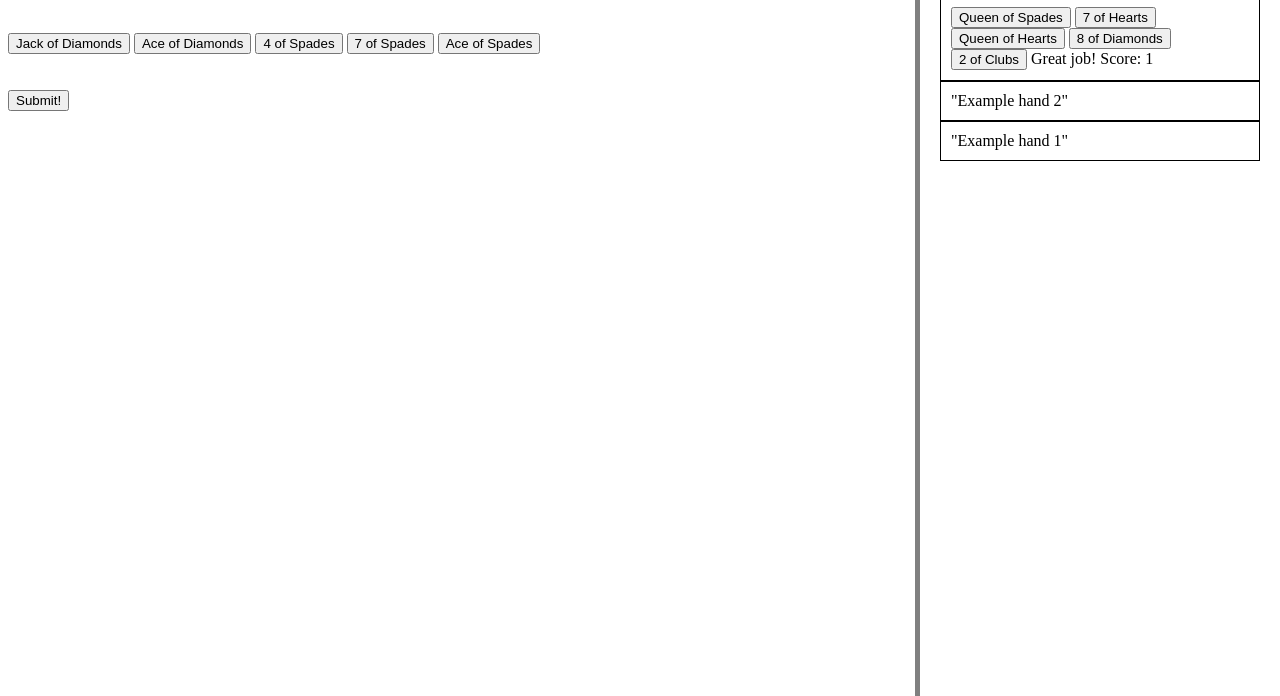
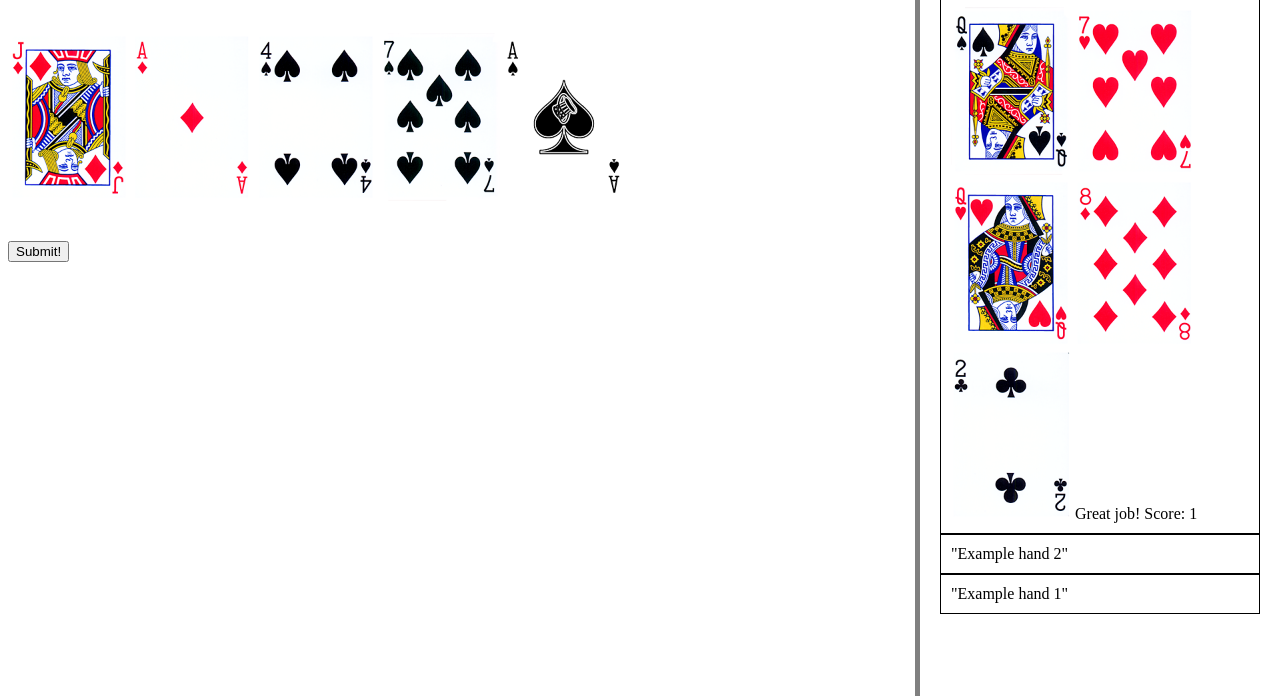
Before and after one commit to pelnik/Deuces-Wild, a website with bundled scripts: page public/index.html in a window 1280 px wide. Both pictures are taken after a click on the button "Submit!". Shown: the part 104-800 px from the top of the page. Built offline with nearby package versions, Linux system fonts and the light colour scheme.

Commit message:
Images added!! some image name corrections

```diff
--- a/public/deucesStyle.css
+++ b/public/deucesStyle.css
@@ -1,5 +1,5 @@
 .selectedCard {
-    border-color: #e7ee10;
+    border: 5px solid #e7ee10;
 }
 
 .correctCard {
@@ -29,3 +29,8 @@
     border: thin solid black;
     padding: 10px;
 }
+
+.cardImage {
+    width: 120px;
+    height: 168px;
+}
--- a/public/game.js
+++ b/public/game.js
@@ -3,21 +3,7 @@ import ScoringCalculator from './modules/ScoringCalculator.js';
 import GameIntelligence from './modules/GameIntelligence.js';
 import DeucesWildGame from './modules/DeucesWildGame.js';
 
-const buttonFirstCard = document.querySelector('#firstCard');
-const buttonSecondCard = document.querySelector('#secondCard');
-const buttonThirdCard = document.querySelector('#thirdCard');
-const buttonFourthCard = document.querySelector('#fourthCard');
-const buttonFifthCard = document.querySelector('#fifthCard');
-
-const buttons = [
-  buttonFirstCard,
-  buttonSecondCard,
-  buttonThirdCard,
-  buttonFourthCard,
-  buttonFifthCard,
-];
-
-const newGame = new DeucesWildGame(false, buttons, ['King Hearts', '3 Clubs', '3 Diamonds', '3 Spades', '3 Hearts']);
+const newGame = new DeucesWildGame(false, ['King Hearts', '3 Clubs', '3 Diamonds', '3 Spades', '3 Hearts']);
 
 // test
 console.log(`${newGame.hand}`);
--- a/public/index.html
+++ b/public/index.html
@@ -15,12 +15,12 @@
         <button type="button" id="playGame">Play Game!</button><br><br><br>
 
         <!--Add buttons-->
-        <div id="buttonParent">
-            <button type="button" class="unselectedCard" id="firstCard">Click Me!</button>
-            <button type="button" class="unselectedCard" id="secondCard">Click Me!</button>
-            <button type="button" class="unselectedCard" id="thirdCard">Click Me!</button>
-            <button type="button" class="unselectedCard" id="fourthCard">Click Me!</button>
-            <button type="button" class="unselectedCard" id="fifthCard">Click Me!</button>
+        <div id="imageParent">
+            <img class="unselectedCard cardImage" id="firstCard">
+            <img class="unselectedCard cardImage" id="secondCard">
+            <img class="unselectedCard cardImage" id="thirdCard">
+            <img class="unselectedCard cardImage" id="fourthCard">
+            <img class="unselectedCard cardImage" id="fifthCard">
         </div>
     </div>
 
@@ -41,6 +41,8 @@
         </div>
     </div>
 
+    <!-- test -->
+
 
     <!--Run JS-->
     <script type="module" src="game.js"></script>
--- a/public/modules/DOMManager.js
+++ b/public/modules/DOMManager.js
@@ -1,10 +1,25 @@
 // The DOMManager will manage all interactions with the buttons and game screen
 export default class DOMManager {
-  constructor(buttons, gameParent) {
-    this.buttons = buttons;
+  constructor(gameParent) {
     this.gameParent = gameParent;
 
-    this.buttonIDs = ['firstCard', 'secondCard', 'thirdCard', 'fourthCard', 'fifthCard'];
+    this.imageParent = document.querySelector('#imageParent');
+
+    const imageFirstCard = document.querySelector('#firstCard');
+    const imageSecondCard = document.querySelector('#secondCard');
+    const imageThirdCard = document.querySelector('#thirdCard');
+    const imageFourthCard = document.querySelector('#fourthCard');
+    const imageFifthCard = document.querySelector('#fifthCard');
+
+    this.cardImages = [
+      imageFirstCard,
+      imageSecondCard,
+      imageThirdCard,
+      imageFourthCard,
+      imageFifthCard,
+    ];
+
+    this.cardImageIDs = ['testfirstCard', 'testsecondCard', 'testthirdCard', 'testfourthCard', 'testfifthCard'];
     this.submitButton = document.querySelector('#submitButton');
     this.cardsSubmitted = false;
   }
@@ -13,46 +28,50 @@ export default class DOMManager {
   // Does not have any card based interactions
   createNewGameButtons() {
     for (let i = 0; i < 5; i += 1) {
-      const newButton = document.createElement('button');
-      const buttonElementParent = document.querySelector('#buttonParent');
+      const newcardImage = document.createElement('img');
+      const imageElementParent = document.querySelector('#imageParent');
 
-      newButton.className = 'unselectedCard';
-      newButton.id = this.buttonIDs[i];
+      newcardImage.className = 'unselectedCard cardImage';
+      newcardImage.id = this.cardImageIDs[i];
 
-      buttonElementParent.replaceChild(newButton, this.buttons[i]);
-      this.buttons[i] = newButton;
+      imageElementParent.replaceChild(newcardImage, this.cardImages[i]);
+      this.cardImages[i] = newcardImage;
     }
   }
 
-  // Update buttons to text values of cards
+  // Update images to text values of cards
   // Updates hand value
   // if testCards have been passed, will assign those cards instead
-  setButtonsToCards(hand) {
+  setImagesToCards(hand) {
     for (let i = 0; i < 5; i += 1) {
-      this.buttons[i].textContent = `${hand.getAllCards()[i]}`;
+      const currentCard = hand.getAllCards()[i];
+      const suitValue = `${currentCard.getValue()} ${currentCard.getSuit()}`;
+
+      const currentDOMCard = this.cardImages[i];
+      currentDOMCard.src = `/Media/${suitValue}.png`;
     }
   }
 
   // Add onClick event listeners for cards and submit
   listenForCardClicks() {
-    this.buttons.forEach((button) => {
-      button.addEventListener('click', DOMManager.onClickButtonChange);
+    this.cardImages.forEach((cardImage) => {
+      cardImage.addEventListener('click', DOMManager.onClickImageChange);
     });
+  }
+
+  // Change card imagess
+  static onClickImageChange(evt) {
+    const event = evt;
+
+    if (evt.target.className === 'unselectedCard cardImage') {
+      event.target.className = 'selectedCard cardImage';
+    } else {
+      event.target.className = 'unselectedCard cardImage';
+    }
   }
 
   listenForSubmitClicks() {
     this.submitButton.addEventListener('click', this.onSubmitButtonClick.bind(this));
-  }
-
-  // Change card buttons
-  static onClickButtonChange(evt) {
-    const event = evt;
-
-    if (evt.target.className === 'unselectedCard') {
-      event.target.className = 'selectedCard';
-    } else {
-      event.target.className = 'unselectedCard';
-    }
   }
 
   // Adds the submit label and returns it
@@ -72,7 +91,7 @@ export default class DOMManager {
     const selectedDOMCards = document.querySelectorAll('.selectedCard');
 
     selectedDOMCards.forEach((DOMcardElement) => {
-      const cardIndex = this.buttonIDs.indexOf(`${DOMcardElement.id}`);
+      const cardIndex = this.cardImageIDs.indexOf(`${DOMcardElement.id}`);
       selectedCards[cardIndex] = true;
     });
 
@@ -81,22 +100,21 @@ export default class DOMManager {
 
   // Used after submission to save the hand history
   // Copies elemtns to the sidebar and cleans up classes and IF's so they return for DOM queries
-  static moveScoringElementsToSidebar(scoreLabel) {
-    const buttonParentClone = document.querySelector('#buttonParent').cloneNode(true);
+  moveScoringElementsToSidebar(scoreLabel) {
+    const imageParentClone = this.imageParent.cloneNode(true);
     const sidebarHeading = document.querySelector('.scoreSidebar h1');
 
-    sidebarHeading.after(buttonParentClone);
-    buttonParentClone.className = 'scoreHand';
-    buttonParentClone.id = 'oldButtonParent';
+    sidebarHeading.after(imageParentClone);
+    imageParentClone.className = 'scoreHand';
+    imageParentClone.id = 'oldImageParent';
 
-    // The preferred forEach syntax doesn't work on HTML collected like .children
-    for (let i = 0; i < buttonParentClone.children; i += 1) {
-      const child = buttonParentClone.children[i];
+    for (let i = 0; i < imageParentClone.children; i += 1) {
+      const child = imageParentClone.children[i];
 
       child.className = `old${child.className}`;
       child.id = `old${child.id}`;
     }
 
-    buttonParentClone.appendChild(scoreLabel);
+    imageParentClone.appendChild(scoreLabel);
   }
 }
--- a/public/modules/DeucesWildGame.js
+++ b/public/modules/DeucesWildGame.js
@@ -8,20 +8,19 @@ import DOMManager from './DOMManager.js';
 // testCards will take an array that with string 'Value Suit'
 // that will manually set cards for testing
 export default class DeucesWildGame {
-  constructor(DOMless, buttons, testCards) {
+  constructor(DOMless, testCards) {
     this.DOMless = DOMless;
-    this.buttons = buttons;
     this.testCards = testCards;
 
     this.deck = new Deck();
     this.hand = new Hand(this.deck);
 
-    this.DOMManager = new DOMManager(this.buttons, this);
+    this.DOMManager = new DOMManager(this);
     this.ScoringCalculator = new ScoringCalculator(false);
 
     this.DOMManager.createNewGameButtons();
     this.testCardReplacer(testCards);
-    this.DOMManager.setButtonsToCards(this.hand);
+    this.DOMManager.setImagesToCards(this.hand);
     this.DOMManager.listenForCardClicks();
     this.DOMManager.listenForSubmitClicks();
   }
@@ -46,7 +45,7 @@ export default class DeucesWildGame {
   restartDeucesHand() {
     this.deck.recreateDeck();
     this.hand.deucesDeal();
-    this.DOMManager.setButtonsToCards(this.hand);
+    this.DOMManager.setImagesToCards(this.hand);
   }
 
   // Game logic for on Submit, is called from DOM if DOM game
@@ -61,14 +60,14 @@ export default class DeucesWildGame {
 
       const scoreLabel = DOMManager.addSubmitLabel(this.ScoringCalculator.getScore(this.hand));
 
-      this.DOMManager.setButtonsToCards(this.hand);
-      DOMManager.moveScoringElementsToSidebar(scoreLabel);
+      this.DOMManager.setImagesToCards(this.hand);
+      this.DOMManager.moveScoringElementsToSidebar(scoreLabel);
 
       this.deck = new Deck();
       this.hand = new Hand(this.deck);
 
       this.DOMManager.createNewGameButtons();
-      this.DOMManager.setButtonsToCards(this.hand);
+      this.DOMManager.setImagesToCards(this.hand);
       this.DOMManager.listenForCardClicks();
     }
   }
```
Also changed, not shown: public/Media/2 Spades.png (renamed from public/Media/Poker-sm-21D-2s.png), public/Media/3 Spades.png (renamed from public/Media/Poker-sm-21C-3s.png), public/Media/4 Diamonds.png (renamed from public/Media/Poker-sm-23B-4d.png).
